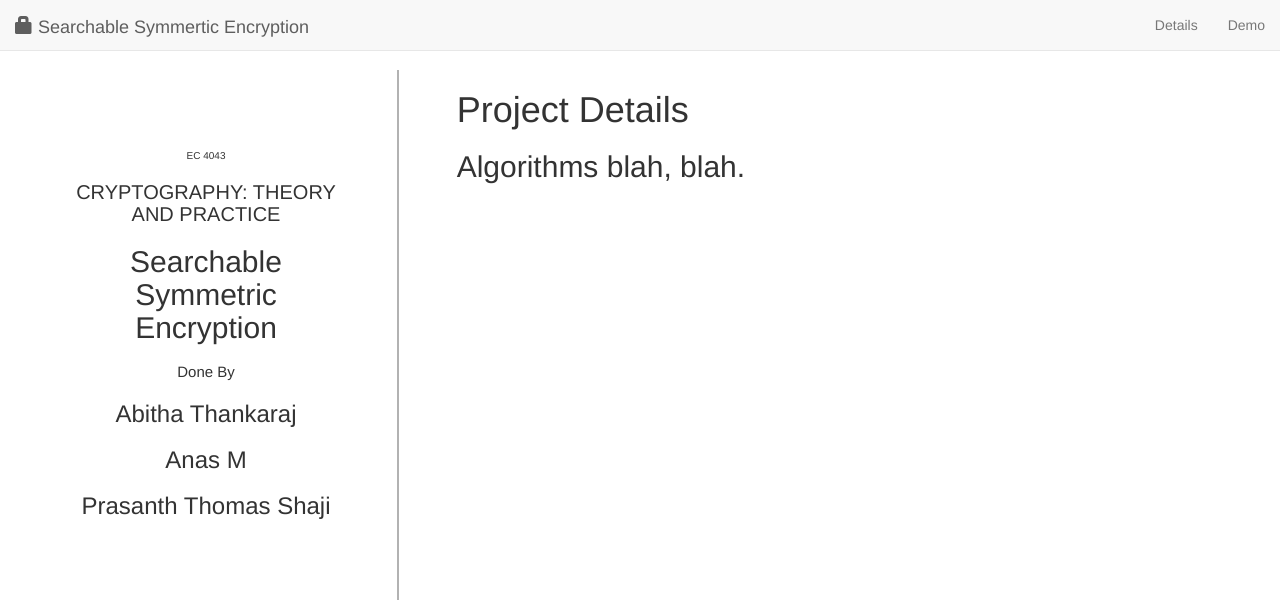
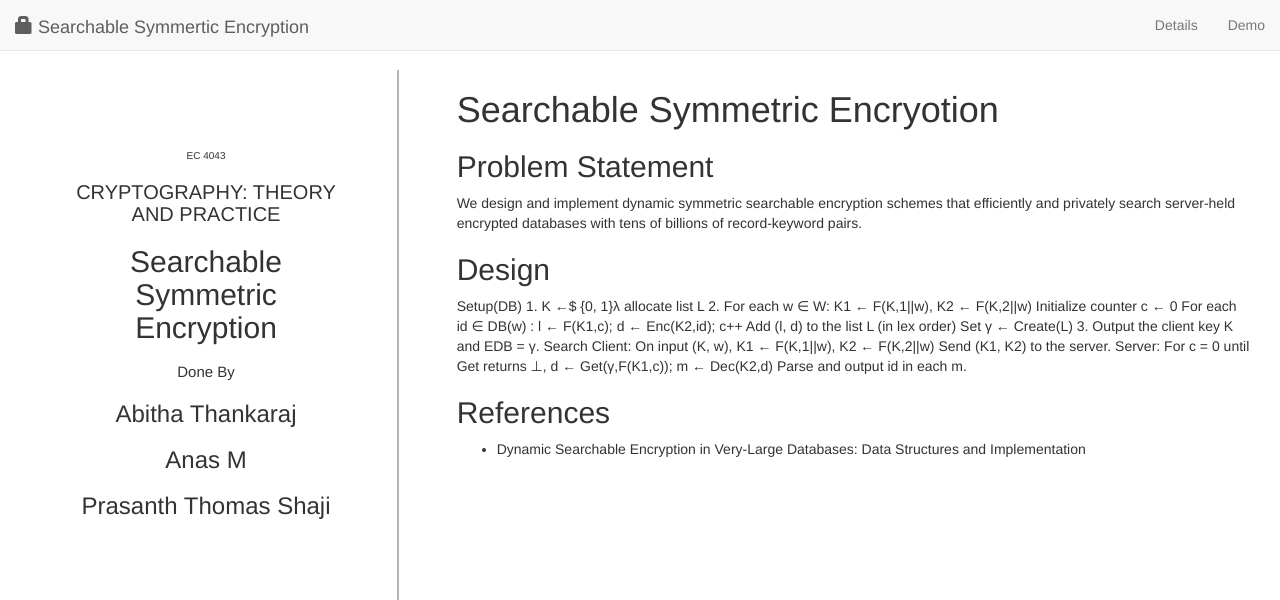
Before and after one commit to anasanzari/sse_scheme, a website: page www/index.html in a window 1280 px wide. Drawn offline with nearby package versions, Linux system fonts and the light colour scheme; some packages are replaced by stand-ins of ours; a script that the page names is missing; files whose address does not match are found by name.

Commit message:
algorithm

```diff
--- a/www/templates/details.html
+++ b/www/templates/details.html
@@ -1,8 +1,48 @@
 <div class="container-fluid" style="padding-bottom:80px">
     <div class="row">
         <div class="col-md-12">
-            <h1>Project Details<h2>
-            <p>Algorithms blah, blah.</p>
+            <h1>Searchable Symmetric Encryotion</h1>
+
+            <h2>Problem Statement</h2>
+            <p>We design and implement dynamic symmetric searchable encryption schemes that efficiently and privately search server-held encrypted databases with tens of billions of record-keyword pairs.
+            </p>
+
+            <h2>Design</h2>
+            <algrothim>
+            Setup(DB)
+
+1. K ←$ {0, 1}λ allocate list L
+
+2. For each w ∈ W:
+K1 ← F(K,1||w), K2 ← F(K,2||w)
+Initialize counter c ← 0
+For each id ∈ DB(w) :
+		l ← F(K1,c); d ← Enc(K2,id); c++
+		Add (l, d) to the list L (in lex order)
+    Set γ ← Create(L)
+
+3. Output the client key K and EDB = γ.
+
+ Search
+
+Client:
+On input (K, w),
+K1 ← F(K,1||w), K2 ← F(K,2||w)
+Send (K1, K2) to the server.
+
+
+Server:
+           For c = 0 until Get returns ⊥,
+	d ← Get(γ,F(K1,c)); m ← Dec(K2,d)
+Parse and output id in each m.
+
+</algrothim>
+
+
+            <h2>References</h2>
+            <ul>
+            	<li>Dynamic Searchable Encryption in Very-Large Databases: Data Structures and Implementation</li>
+            </ul>
         </div>
     </div>
 </div>
```
Also changed, not shown: 1 other file.
